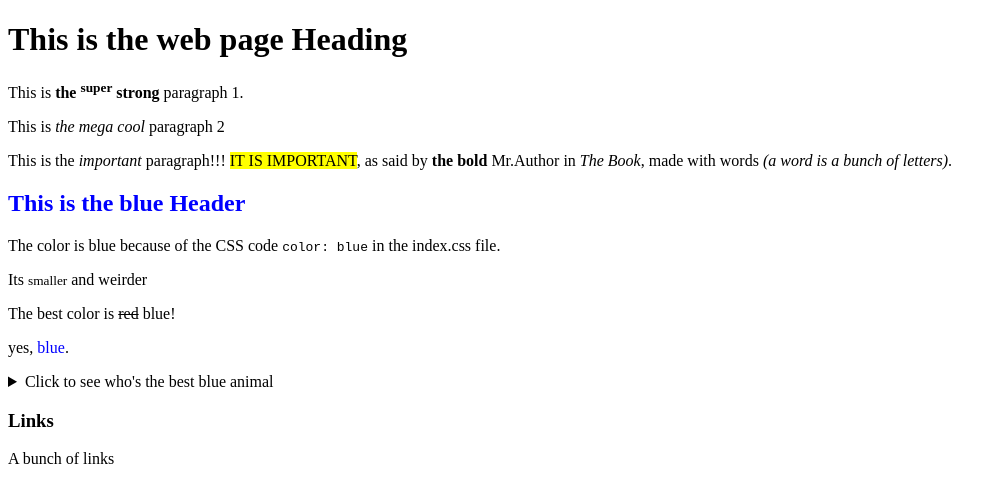
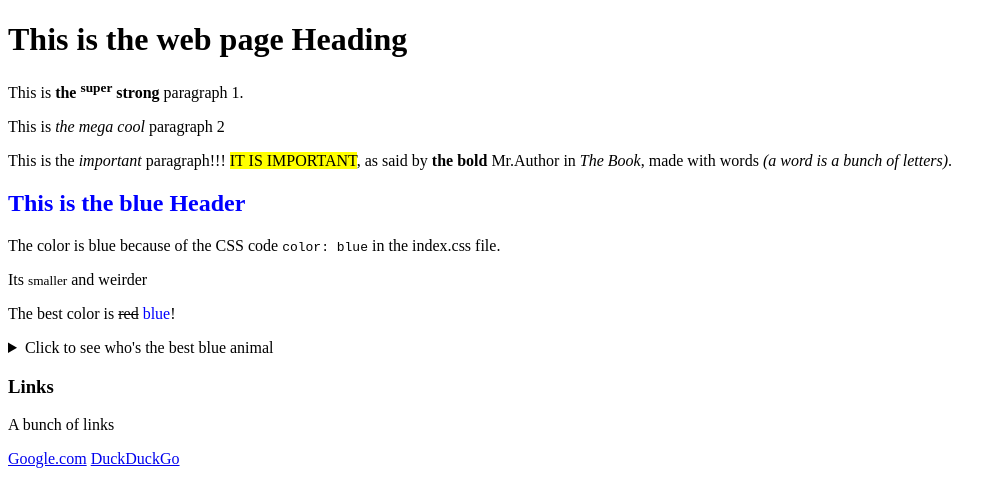
Before and after one commit to hedi0410/learninghtml, a plain HTML site: page index.html in a window 1280 px wide. Shown: the top 481 px of the page, without its empty margins (0-1006 px from the left). Drawn offline with Linux system fonts and the light colour scheme.

Commit message:
Update index.html
Added a Bonus: CSS page.
Removed some sections, fixed some mistakes, made it clearer.

```diff
--- a/index.html
+++ b/index.html
@@ -24,8 +24,7 @@
 <h2 id="blueheader">This is the blue Header</h2>
 <p>The color is blue because of the CSS code <code>color: blue</code> in the index.css file.</p>
 <p>Its <small>smaller</small> and weirder</p>
-<p>The best color is <del>red</del> blue!</p>
-<p>yes, <span style="color:blue">blue</span>.</p>
+<p>The best color is <del>red</del> <span style="color:blue">blue</span>!</p>
 
 <!--a <div> tag defines a division or a section. Its very useful to organise your web page-->
 
```
